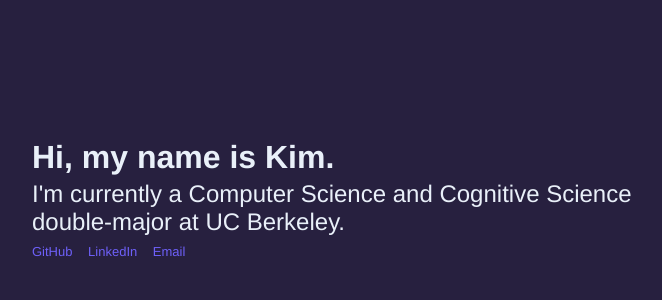
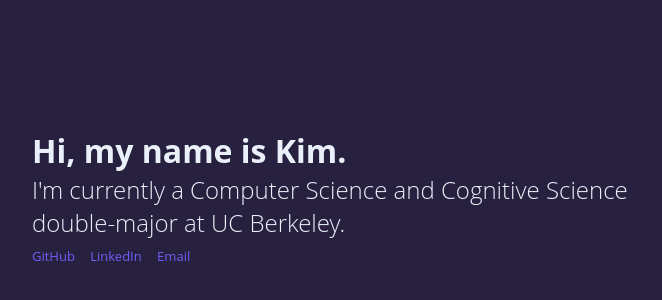
Before and after one commit to kimfairhurst/kimfairhurst.github.io, a plain HTML site: page index.html in a window 1280 px wide. Shown: the part 200-500 px from the top of the page, without its empty margins (298-960 px from the left). Drawn offline with Linux system fonts and the light colour scheme.

Commit message:
change font

```diff
--- a/assets/css/main.css
+++ b/assets/css/main.css
@@ -12,7 +12,7 @@ body {
   color: #e9f0f9;
   display: flex;
   flex-direction: column;
-  font-family: "Source Sans Pro", "Helvetica Neue", "Segoe UI", Arial, sans-serif;
+  font-family: "Open Sans", Arial, sans-serif;
   min-height: 100%;
   text-rendering: optimizeLegibility;
 }
--- a/index.html
+++ b/index.html
@@ -1,7 +1,6 @@
 <!doctype html>
 <html lang="en">
   <head>
-    <meta charset="utf-8">
     <title>Kim Fairhurst</title>
     <meta name="viewport" content="width=device-width">
     <link href="/assets/css/main.css" rel="stylesheet" type="text/css">
```
